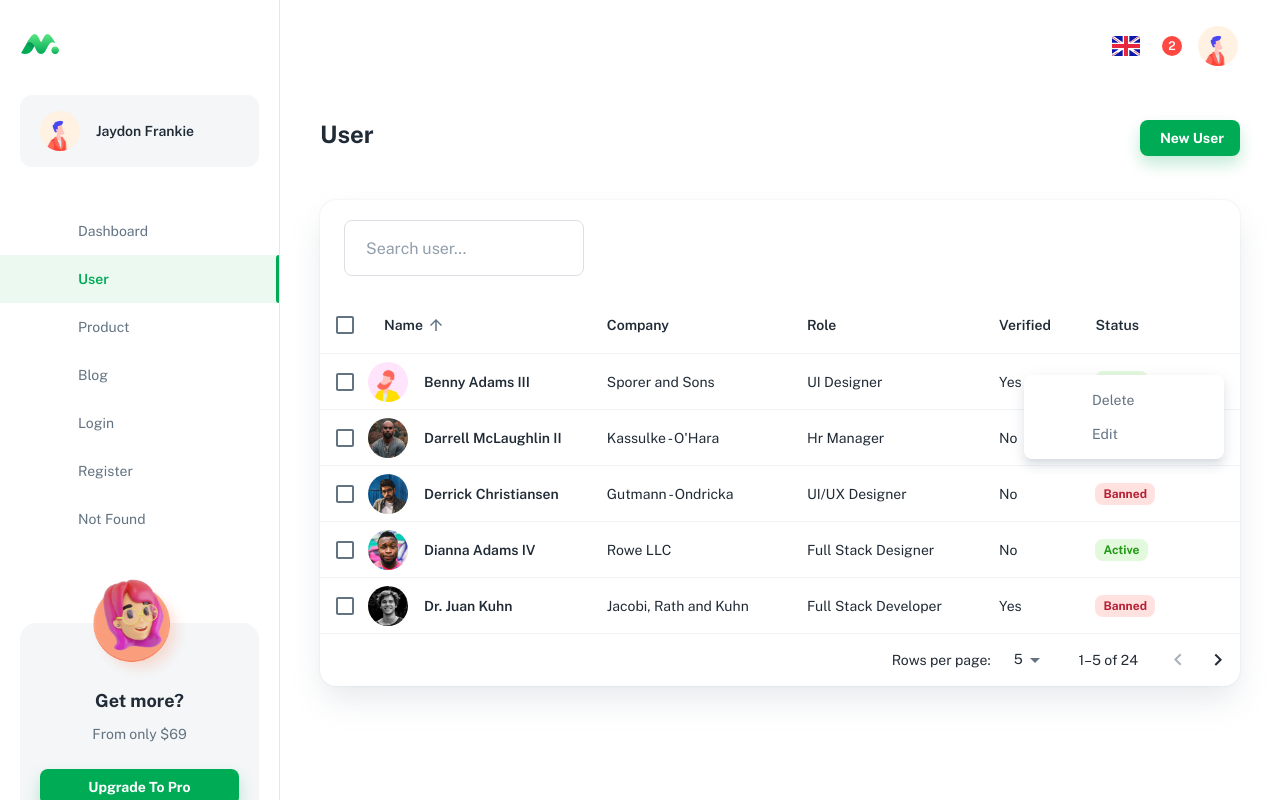
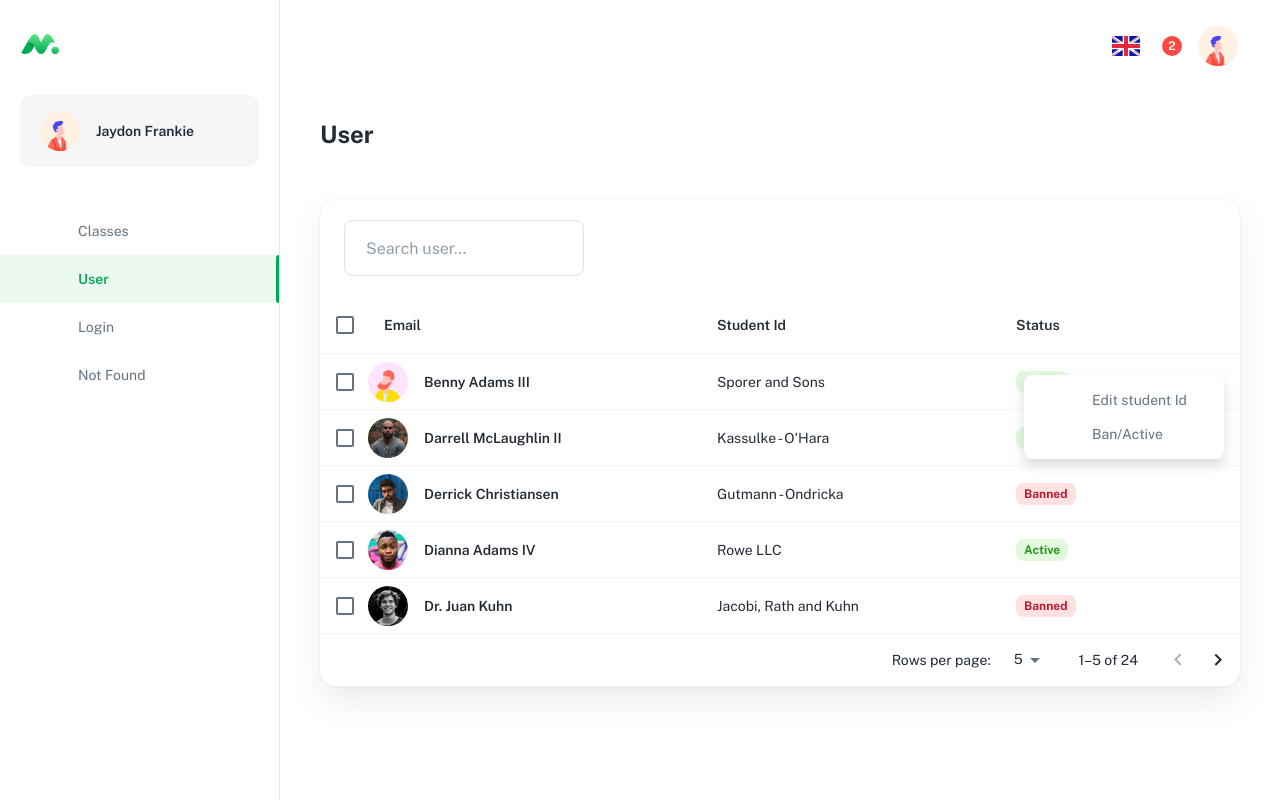
Before and after one commit to sumsv50/admin-classroom-fe, a React (Create React App) app: page /dashboard/user in a window 1280 px wide. Both pictures are taken after a click on the button 1216 px from the left and 383 px from the top of the page. Built offline with nearby package versions, Linux system fonts and the light colour scheme; a web font is replaced by a local one.

Commit message:
edit page list class and list user

```diff
--- a/src/components/_dashboard/products/ProductCard.js
+++ b/src/components/_dashboard/products/ProductCard.js
@@ -14,7 +14,7 @@ import ColorPreview from '../../ColorPreview';
 const ProductImgStyle = styled('img')({
   top: 0,
   width: '100%',
-  height: '100%',
+  height: '90%',
   objectFit: 'cover',
   position: 'absolute'
 });
@@ -30,7 +30,7 @@ export default function ShopProductCard({ product }) {
 
   return (
     <Card>
-      <Box sx={{ pt: '100%', position: 'relative' }}>
+      <Box sx={{ pt: '60%', position: 'relative' }}>
         {status && (
           <Label
             variant="filled"
@@ -49,28 +49,13 @@ export default function ShopProductCard({ product }) {
         <ProductImgStyle alt={name} src={cover} />
       </Box>
 
-      <Stack spacing={2} sx={{ p: 3 }}>
+      <Stack spacing={2} sx={{ p: 3, pt: 0 }}>
         <Link to="#" color="inherit" underline="hover" component={RouterLink}>
+          <Typography variant="subtitle1">[CQ2018] Lap trinh huong doi tuonng</Typography>
+        </Link>
+        <Stack direction="row" alignItems="center" justifyContent="space-between">
           <Typography variant="subtitle2" noWrap>
             {name}
-          </Typography>
-        </Link>
-
-        <Stack direction="row" alignItems="center" justifyContent="space-between">
-          <ColorPreview colors={colors} />
-          <Typography variant="subtitle1">
-            <Typography
-              component="span"
-              variant="body1"
-              sx={{
-                color: 'text.disabled',
-                textDecoration: 'line-through'
-              }}
-            >
-              {priceSale && fCurrency(priceSale)}
-            </Typography>
-            &nbsp;
-            {fCurrency(price)}
           </Typography>
         </Stack>
       </Stack>
--- a/src/components/_dashboard/products/ProductFilterSidebar.js
+++ b/src/components/_dashboard/products/ProductFilterSidebar.js
@@ -72,15 +72,6 @@ export default function ShopFilterSidebar({
 
   return (
     <>
-      <Button
-        disableRipple
-        color="inherit"
-        endIcon={<Icon icon={roundFilterList} />}
-        onClick={onOpenFilter}
-      >
-        Filters&nbsp;
-      </Button>
-
       <FormikProvider value={formik}>
         <Form autoComplete="off" noValidate>
           <Drawer
--- a/src/components/_dashboard/products/ProductList.js
+++ b/src/components/_dashboard/products/ProductList.js
@@ -13,7 +13,7 @@ export default function ProductList({ products, ...other }) {
   return (
     <Grid container spacing={3} {...other}>
       {products.map((product) => (
-        <Grid key={product.id} item xs={12} sm={6} md={3}>
+        <Grid key={product.id} item xs={12} sm={6} md={4}>
           <ShopProductCard product={product} />
         </Grid>
       ))}
--- a/src/components/_dashboard/user/UserMoreMenu.js
+++ b/src/components/_dashboard/user/UserMoreMenu.js
@@ -29,18 +29,17 @@ export default function UserMoreMenu() {
         anchorOrigin={{ vertical: 'top', horizontal: 'right' }}
         transformOrigin={{ vertical: 'top', horizontal: 'right' }}
       >
+        <MenuItem component={RouterLink} to="#" sx={{ color: 'text.secondary' }}>
+          <ListItemIcon>
+            <Icon icon={editFill} width={24} height={24} />
+          </ListItemIcon>
+          <ListItemText primary="Edit student Id" primaryTypographyProps={{ variant: 'body2' }} />
+        </MenuItem>
         <MenuItem sx={{ color: 'text.secondary' }}>
           <ListItemIcon>
             <Icon icon={trash2Outline} width={24} height={24} />
           </ListItemIcon>
-          <ListItemText primary="Delete" primaryTypographyProps={{ variant: 'body2' }} />
-        </MenuItem>
-
-        <MenuItem component={RouterLink} to="#" sx={{ color: 'text.secondary' }}>
-          <ListItemIcon>
-            <Icon icon={editFill} width={24} height={24} />
-          </ListItemIcon>
-          <ListItemText primary="Edit" primaryTypographyProps={{ variant: 'body2' }} />
+          <ListItemText primary="Ban/Active" primaryTypographyProps={{ variant: 'body2' }} />
         </MenuItem>
       </Menu>
     </>
--- a/src/layouts/dashboard/DashboardSidebar.js
+++ b/src/layouts/dashboard/DashboardSidebar.js
@@ -81,44 +81,6 @@ export default function DashboardSidebar({ isOpenSidebar, onCloseSidebar }) {
       <NavSection navConfig={sidebarConfig} />
 
       <Box sx={{ flexGrow: 1 }} />
-
-      <Box sx={{ px: 2.5, pb: 3, mt: 10 }}>
-        <Stack
-          alignItems="center"
-          spacing={3}
-          sx={{
-            p: 2.5,
-            pt: 5,
-            borderRadius: 2,
-            position: 'relative',
-            bgcolor: 'grey.200'
-          }}
-        >
-          <Box
-            component="img"
-            src="/static/illustrations/illustration_avatar.png"
-            sx={{ width: 100, position: 'absolute', top: -50 }}
-          />
-
-          <Box sx={{ textAlign: 'center' }}>
-            <Typography gutterBottom variant="h6">
-              Get more?
-            </Typography>
-            <Typography variant="body2" sx={{ color: 'text.secondary' }}>
-              From only $69
-            </Typography>
-          </Box>
-
-          <Button
-            fullWidth
-            href="https://material-ui.com/store/items/minimal-dashboard/"
-            target="_blank"
-            variant="contained"
-          >
-            Upgrade to Pro
-          </Button>
-        </Stack>
-      </Box>
     </Scrollbar>
   );
 
--- a/src/layouts/dashboard/SidebarConfig.js
+++ b/src/layouts/dashboard/SidebarConfig.js
@@ -1,7 +1,7 @@
 import { Icon } from '@iconify/react';
 import pieChart2Fill from '@iconify/icons-eva/pie-chart-2-fill';
 import peopleFill from '@iconify/icons-eva/people-fill';
-import shoppingBagFill from '@iconify/icons-eva/shopping-bag-fill';
+import roomFill from '@iconify/icons-eva/book-fill';
 import fileTextFill from '@iconify/icons-eva/file-text-fill';
 import lockFill from '@iconify/icons-eva/lock-fill';
 import personAddFill from '@iconify/icons-eva/person-add-fill';
@@ -13,9 +13,9 @@ const getIcon = (name) => <Icon icon={name} width={22} height={22} />;
 
 const sidebarConfig = [
   {
-    title: 'dashboard',
-    path: '/dashboard/app',
-    icon: getIcon(pieChart2Fill)
+    title: 'classes',
+    path: '/dashboard/classes',
+    icon: getIcon(roomFill)
   },
   {
     title: 'user',
@@ -23,24 +23,9 @@ const sidebarConfig = [
     icon: getIcon(peopleFill)
   },
   {
-    title: 'product',
-    path: '/dashboard/products',
-    icon: getIcon(shoppingBagFill)
-  },
-  {
-    title: 'blog',
-    path: '/dashboard/blog',
-    icon: getIcon(fileTextFill)
-  },
-  {
     title: 'login',
     path: '/login',
     icon: getIcon(lockFill)
-  },
-  {
-    title: 'register',
-    path: '/register',
-    icon: getIcon(personAddFill)
   },
   {
     title: 'Not found',
--- a/src/pages/Products.js
+++ b/src/pages/Products.js
@@ -50,7 +50,7 @@ export default function EcommerceShop() {
     <Page title="Dashboard: Products | Minimal-UI">
       <Container>
         <Typography variant="h4" sx={{ mb: 5 }}>
-          Products
+          Classes
         </Typography>
 
         <Stack
--- a/src/pages/User.js
+++ b/src/pages/User.js
@@ -32,10 +32,8 @@ import USERLIST from '../_mocks_/user';
 // ----------------------------------------------------------------------
 
 const TABLE_HEAD = [
-  { id: 'name', label: 'Name', alignRight: false },
-  { id: 'company', label: 'Company', alignRight: false },
-  { id: 'role', label: 'Role', alignRight: false },
-  { id: 'isVerified', label: 'Verified', alignRight: false },
+  { id: 'email', label: 'Email', alignRight: false },
+  { id: 'studentId', label: 'Student Id', alignRight: false },
   { id: 'status', label: 'Status', alignRight: false },
   { id: '' }
 ];
@@ -138,14 +136,6 @@ export default function User() {
           <Typography variant="h4" gutterBottom>
             User
           </Typography>
-          <Button
-            variant="contained"
-            component={RouterLink}
-            to="#"
-            startIcon={<Icon icon={plusFill} />}
-          >
-            New User
-          </Button>
         </Stack>
 
         <Card>
@@ -198,8 +188,6 @@ export default function User() {
                             </Stack>
                           </TableCell>
                           <TableCell align="left">{company}</TableCell>
-                          <TableCell align="left">{role}</TableCell>
-                          <TableCell align="left">{isVerified ? 'Yes' : 'No'}</TableCell>
                           <TableCell align="left">
                             <Label
                               variant="ghost"
--- a/src/routes.js
+++ b/src/routes.js
@@ -22,7 +22,7 @@ export default function Router() {
         { element: <Navigate to="/dashboard/app" replace /> },
         { path: 'app', element: <DashboardApp /> },
         { path: 'user', element: <User /> },
-        { path: 'products', element: <Products /> },
+        { path: 'classes', element: <Products /> },
         { path: 'blog', element: <Blog /> }
       ]
     },
```
